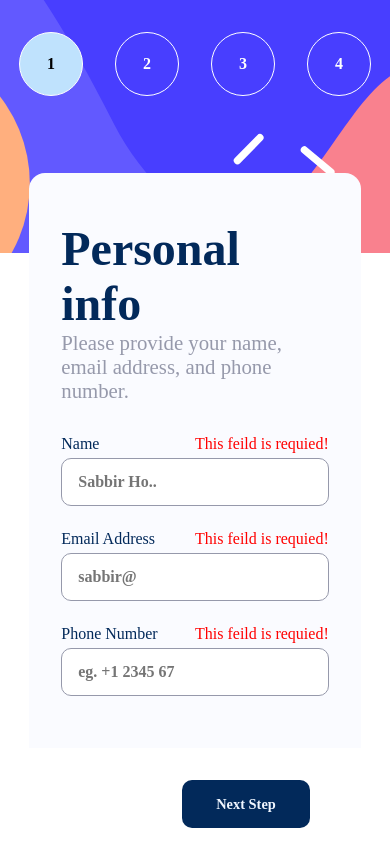
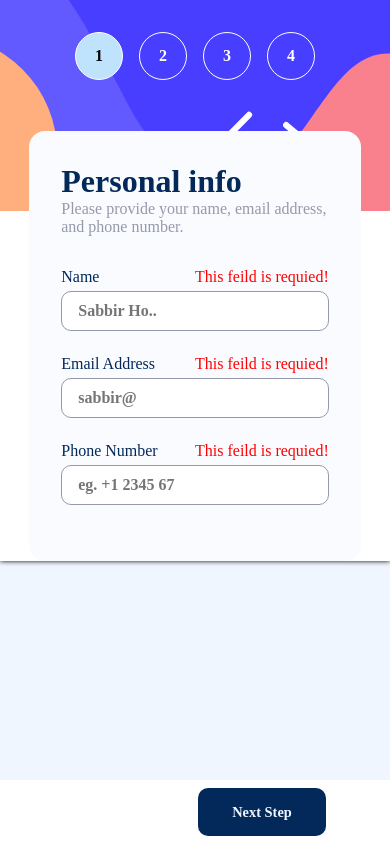
Before and after one commit to sabbir292/FrontendMentorProjects, a React (Vite) app in the folder Multi-step form/Multy-Step-Form/: page / in a window 390 px wide. Built offline with nearby package versions, Linux system fonts and the light colour scheme; a web font is replaced by a local one.

Commit message:
fixed height

```diff
--- a/Multi-step form/Multy-Step-Form/src/index.css
+++ b/Multi-step form/Multy-Step-Form/src/index.css
@@ -510,7 +510,7 @@ input:focus{
    .sidebar{
     background: url(/bg-sidebar-mobile.svg) no-repeat center center;
     width: 100vw;
-    height: 30vh;
+    height: 25vh;
     background-size: cover;
     padding: 2rem;
     border-radius: 0px;
@@ -521,26 +521,26 @@ input:focus{
     justify-content: center;
     text-align: center;
     width: 100%;
-    gap: 2rem;
+    gap: 1rem;
 
    }
    .firstStep{
-    height: 4rem;
-    width: 4rem;
+    height: 3rem;
+    width: 3rem;
    }
    .step{
     display: none;
    }
    .count1{
-    height: 4rem;
-    width: 4rem;
+    height: 3rem;
+    width: 3rem;
    }
    .input-area{
     width: 85%;
     margin-top: -5rem;
     background-color: var(--Alabaster);
     /* margin: auto; */
-    padding: 3rem 2rem;
+    padding: 2rem 2rem;
     border-radius: 1rem;
    }
    .btn-container{
@@ -549,10 +549,24 @@ input:focus{
     left: 0;
     background: var(--White);
     width: 100vw;
-    padding: 1rem 5rem;
+    height: 4rem;
+    padding: .8rem 4rem;
+    display: flex;
+    align-items: center;
+    /* justify-content: center; */
 
    }
    .nextStep{
     margin-left: auto;
    }
+
+   .title{
+    font-size: 2rem;
+   }
+   .description{
+    font-size: 1rem;
+   }
+   label>input{
+    height: 2.5rem;
+   }
 }
```
